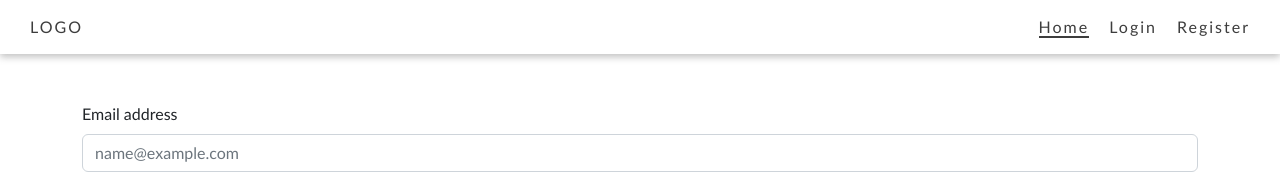
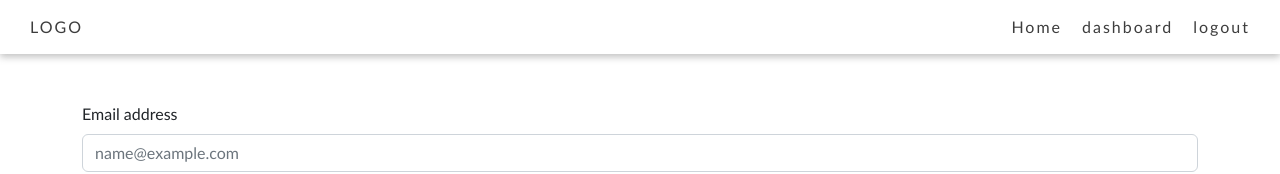
Before and after one commit to warderer/react-avanzado-g15, a React (Vite) app in the folder 04-react-auth/: page /login in a window 1280 px wide. Shown: the top 174 px of the page. Built offline with nearby package versions, Linux system fonts and the light colour scheme; sample sign-in values are in the browser's storage.

Commit message:
Rutas protegidas completado

```diff
--- a/04-react-auth/src/App.jsx
+++ b/04-react-auth/src/App.jsx
@@ -1,16 +1,19 @@
-import Header from "./components/Header"
-import { BrowserRouter } from "react-router-dom"
-import Routes from "./Routes"
+import Header from './components/Header';
+import { BrowserRouter } from 'react-router-dom';
+import Routes from './Routes';
+import { AuthProvider } from '@/context/Auth.jsx';
 
 function App() {
   return (
     <BrowserRouter>
-      <div className="App">
-        <Header/>
-        <Routes />
+      <div className='App'>
+        <AuthProvider>
+          <Header />
+          <Routes />
+        </AuthProvider>
       </div>
     </BrowserRouter>
-  )
+  );
 }
 
-export default App
+export default App;
--- a/04-react-auth/src/Routes/index.jsx
+++ b/04-react-auth/src/Routes/index.jsx
@@ -1,17 +1,24 @@
-import { Routes, Route } from 'react-router-dom'
-import Login from '@/pages/Login'
-import Register from '@/pages/Register'
-import Dashboard from '@/pages/Dashboard'
+import { useContext } from 'react';
+import { Routes, Route, Navigate } from 'react-router-dom';
+import Login from '@/pages/Login';
+import Register from '@/pages/Register';
+import Dashboard from '@/pages/Dashboard';
+import { AuthContext } from '@/context/Auth.jsx';
 
 function MainRoutes() {
+  const { isAuth } = useContext(AuthContext);
+
   return (
     <Routes>
-      <Route path="/" element={<h1>Hola Mundo, soy el home</h1>} />
-      <Route path="/login" element={<Login />} />
-      <Route path="/register" element={<Register />} />
-      <Route path="/dashboard" element={<Dashboard />} />
+      <Route path='/' element={<h1>Hola Mundo, soy el home</h1>} />
+      <Route path='/login' element={<Login />} />
+      <Route path='/register' element={<Register />} />
+      <Route
+        path='/dashboard'
+        element={isAuth ? <Dashboard /> : <Navigate to='/' replace />}
+      />
     </Routes>
-  )
+  );
 }
 
-export default MainRoutes
+export default MainRoutes;
--- a/04-react-auth/src/components/Header/Header.jsx
+++ b/04-react-auth/src/components/Header/Header.jsx
@@ -1,23 +1,66 @@
-import './Header.scss'
-import { Link } from 'react-router-dom'
+import { useContext } from 'react';
+import './Header.scss';
+import { Link } from 'react-router-dom';
+import { AuthContext } from '@/context/Auth.jsx';
 
 function Header() {
+  const { isAuth, logout } = useContext(AuthContext);
   return (
-    <nav className="header">
-      <Link to="/" className="header__logo">LOGO</Link>
-      <ul className="header__nav-list">
-        <li className="header__list-item">
-          <Link to="/" className="header__item-link header__item-link--is-active">Home</Link>
+    <nav className='header'>
+      <Link to='/' className='header__logo'>
+        LOGO
+      </Link>
+      <ul className='header__nav-list'>
+        <li className='header__list-item'>
+          <Link
+            to='/'
+            className='header__item-link'>
+            Home
+          </Link>
         </li>
-        <li className="header__list-item">
-          <Link to="/login" className="header__item-link">Login</Link>
-        </li>
-        <li className="header__list-item">
-          <Link to="/register" className="header__item-link">Register</Link>
-        </li>
+        {isAuth ? (
+          <li className='header__list-item'>
+            <Link
+              to='/dashboard'
+              className='header__item-link'>
+              dashboard
+            </Link>
+          </li>
+        ) : (
+          <></>
+        )}
+        {isAuth ? (
+          <li className='header__list-item'>
+            <Link
+              to='/'
+              className='header__item-link'
+              onClick={logout}>
+              logout
+            </Link>
+          </li>
+        ) : (
+          <></>
+        )}
+
+        {!isAuth ? (
+          <>
+            <li className='header__list-item'>
+              <Link to='/login' className='header__item-link'>
+                Login
+              </Link>
+            </li>
+            <li className='header__list-item'>
+              <Link to='/register' className='header__item-link'>
+                Register
+              </Link>
+            </li>
+          </>
+        ) : (
+          <></>
+        )}
       </ul>
     </nav>
-  )
+  );
 }
 
-export default Header
+export default Header;
--- a/04-react-auth/src/context/Auth.jsx
+++ b/04-react-auth/src/context/Auth.jsx
@@ -1,12 +1,36 @@
-import { createContext } from "react";
+import { createContext, useState, useEffect } from 'react';
 
-const AuthContext = createContext()
+export const AuthContext = createContext();
 
-function AuthProvider (props) {
+export function AuthProvider(props) {
+  const [isAuth, setIsAuth] = useState(false);
+
+  const loginUser = (token) => {
+    window.sessionStorage.setItem('token', token);
+    setIsAuth(true);
+  };
+
+  const logout = () => {
+    window.sessionStorage.removeItem('token');
+    setIsAuth(false);
+  };
+
+  useEffect(()=> {
+    const token = window.sessionStorage.getItem('token')
+
+    if(token) {
+      console.log('token', token)
+      setIsAuth(true);
+    }
+  }, [])
+
+  const values = {
+    isAuth,
+    loginUser,
+    logout,
+  };
 
   return (
-    <AuthContext.Provider value={props}>
-      {props.children}
-    </AuthContext.Provider>
+    <AuthContext.Provider value={values}>{props.children}</AuthContext.Provider>
   );
 }
--- a/04-react-auth/src/pages/Login.jsx
+++ b/04-react-auth/src/pages/Login.jsx
@@ -1,14 +1,20 @@
+import { useContext } from 'react';
 import useForm from '@/hooks/useForm';
 import { LoginUser } from '@/services/UserServices.js';
+import { AuthContext } from '@/context/Auth.jsx'
+import { useNavigate } from 'react-router-dom'
 
 function Login() {
+  const { loginUser } = useContext(AuthContext)
+  const navigate = useNavigate();
   // Funcion que envia los datos
   const sendData = async (data) => {
     try {
       const result = await LoginUser(data);
 
       if (result.status === 200) {
-        console.log(result)
+        loginUser(result.data.token)
+        navigate('/dashboard')
       }
     } catch (error) {
       alert('Ocurrió un error: ' + error.message);
```
